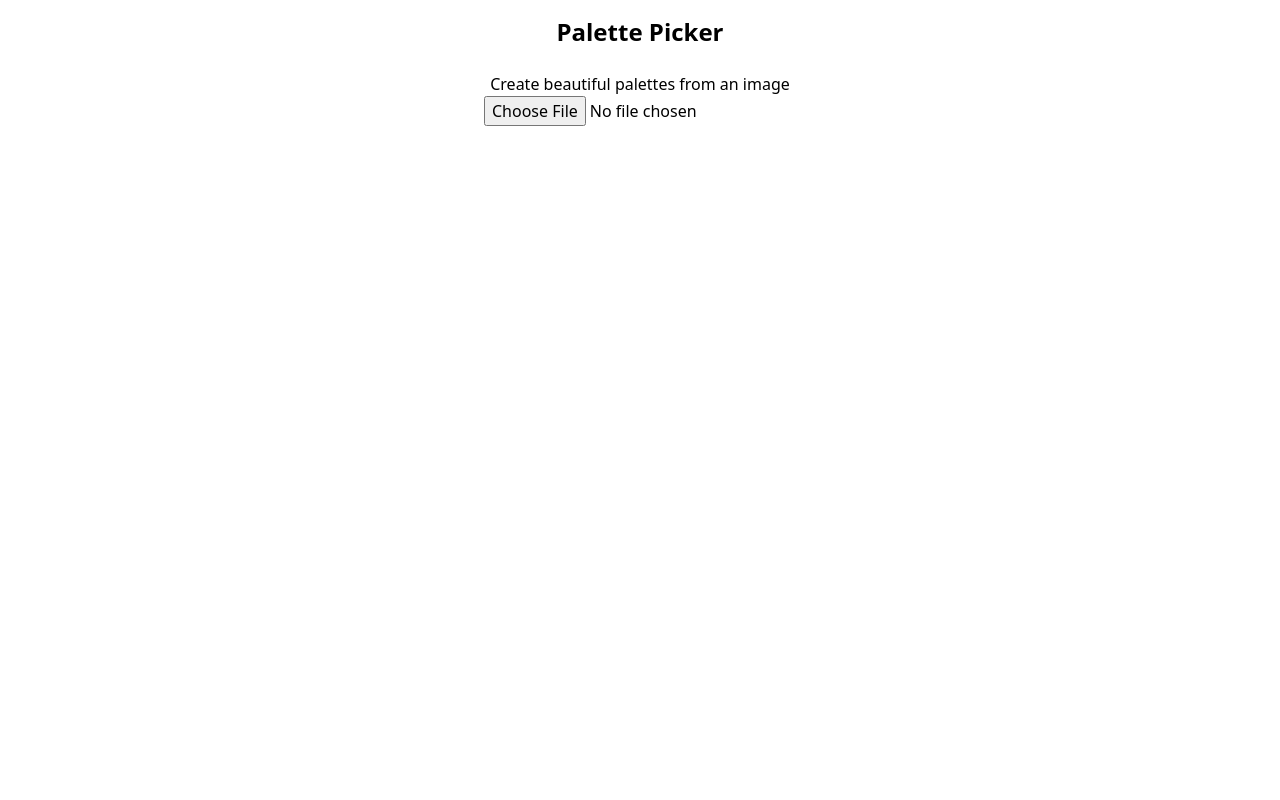
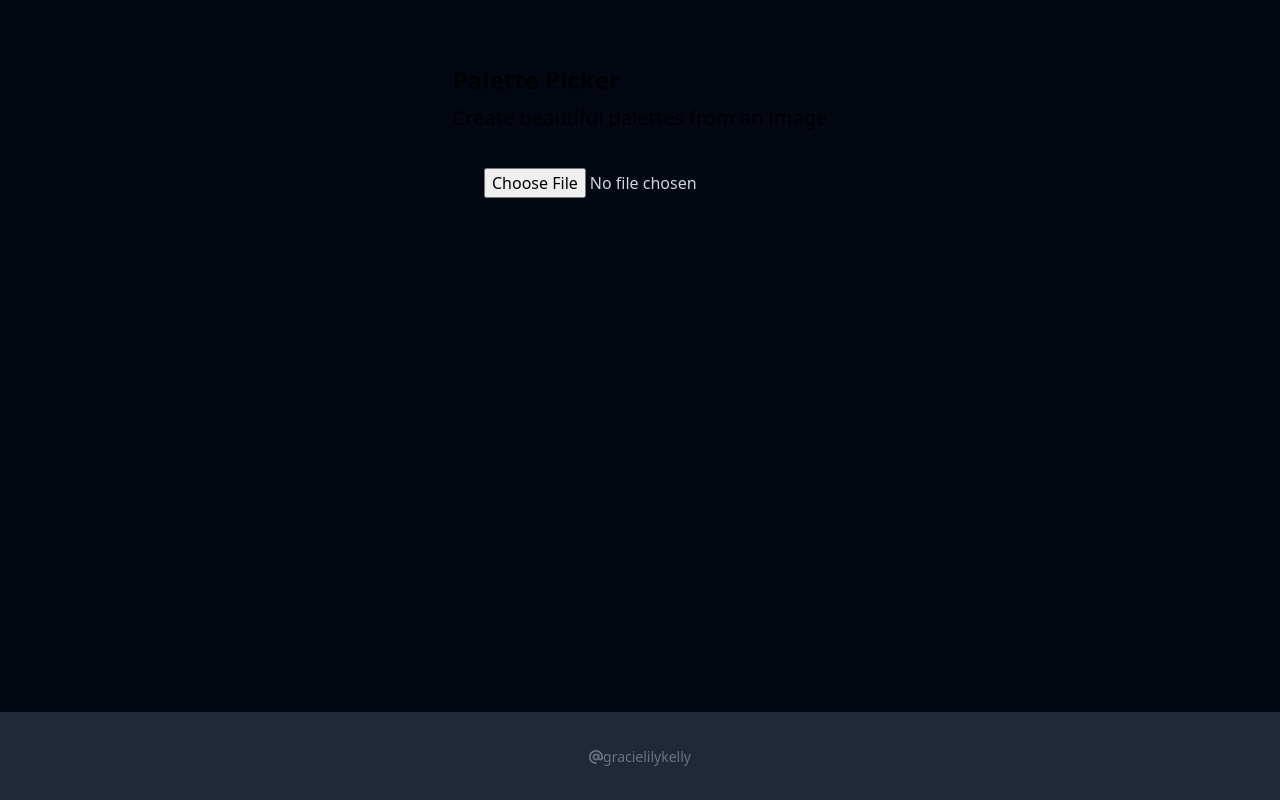
Before and after one commit to gracielilykelly/palette-picker, a React (Create React App) app in the folder palette-picker/: page / in a window 1280 px wide. Built offline with nearby package versions, Linux system fonts and the light colour scheme; the HTML template or start-up script is replaced by a standard one.

Commit message:
Add ColorBox and Spinner Components

```diff
--- a/palette-picker/package.json
+++ b/palette-picker/package.json
@@ -3,6 +3,11 @@
   "version": "0.1.0",
   "private": true,
   "dependencies": {
+    "@fortawesome/fontawesome-svg-core": "^6.6.0",
+    "@fortawesome/free-brands-svg-icons": "^6.6.0",
+    "@fortawesome/free-regular-svg-icons": "^6.6.0",
+    "@fortawesome/free-solid-svg-icons": "^6.6.0",
+    "@fortawesome/react-fontawesome": "^0.2.2",
     "@testing-library/jest-dom": "^5.17.0",
     "@testing-library/react": "^13.4.0",
     "@testing-library/user-event": "^13.5.0",
--- a/palette-picker/src/App.tsx
+++ b/palette-picker/src/App.tsx
@@ -2,14 +2,17 @@ import React, { useState } from 'react';
 import ImageUpload from './components/ImageUpload';
 import ColorPalette from './components/ColorPalette';
 import { buildPaletteFromImage, Color } from './services/palettes';
+import { FontAwesomeIcon } from '@fortawesome/react-fontawesome'
+import { faAt } from '@fortawesome/free-solid-svg-icons';
+import Spinner from './components/LoadingSpinner';
 
 const App: React.FC = () => {
   const [colors, setColors] = useState<Color[]>([]);
   const [loading, setLoading] = useState<boolean>(false)
-  const [imageSrc, setImageSrc] = useState<string | null>(null);
+  const [imageSrc, setImageSrc] = useState<string | undefined>(undefined);
 
   const handleImageUpload = async (file: File) => {
-    setImageSrc(null)
+    setImageSrc(undefined)
     setColors([])
     setLoading(true);
     const reader = new FileReader();
@@ -25,18 +28,30 @@ const App: React.FC = () => {
   };
 
   return (
-    <div className="flex flex-col items-center p-4">
-      <h1 className="text-2xl font-bold mb-6">Palette Picker</h1>
-      <h3>Create beautiful palettes from an image</h3>
-      <ImageUpload onImageUpload={handleImageUpload} />
-      {loading && (<p>Loading...</p>)}
-      {imageSrc && (
-        <div className="w-full max-w-sm mb-6">
-          <img src={imageSrc} alt="Uploaded" className="w-full rounded shadow-md" />
+    <section className='flex flex-col min-h-screen'>
+      <div className="flex flex-col items-center p-4 mt-12">
+        <header>
+          <h1 className="text-2xl font-bold mb-2 dark:text-blue-300">Palette Picker</h1>
+          <h3 className="text-xl mb-6 dark:text-gray-400">Create beautiful palettes from an image</h3>
+        </header>
+        <main className="flex-grow">
+          <ImageUpload onImageUpload={handleImageUpload} />
+          {loading && (<Spinner />)}
+          {colors.length > 0 && <ColorPalette colors={colors} imageSrc={imageSrc} />}
+        </main>
+
+      </div>
+
+
+      <footer className="bg-gray-800 text-white p-4 text-center mt-auto">
+        <div className="w-full mx-auto max-w-screen-xl p-4">
+          <span className="text-sm text-gray-500 sm:text-center dark:text-gray-400">
+            <a href="https://github.com/gracielilykelly" className="hover:text-blue-300" target="_blank"><FontAwesomeIcon icon={faAt}/>gracielilykelly</a>
+          </span>
         </div>
-      )}
-      {colors.length > 0 && <ColorPalette colors={colors} />}
-    </div>
+      </footer>
+
+    </section>
   );
 };
 
--- /dev/null
+++ b/palette-picker/src/components/ColorBox.tsx
@@ -0,0 +1,44 @@
+import { faCheck, faCheckCircle, faCopy } from '@fortawesome/free-solid-svg-icons';
+import { FontAwesomeIcon } from '@fortawesome/react-fontawesome';
+import React, { useState } from 'react';
+
+interface ColorPaletteProps {
+    hexValue: string;
+}
+
+const ColorBox: React.FC<ColorPaletteProps> = ({ hexValue }) => {
+    const [copiedColor, setCopiedColor] = useState<string | null>(null);
+
+    const handleColorClick = async () => {
+        console.log("HANDLING HERE")
+        await navigator.clipboard.writeText(hexValue);
+        setCopiedColor(hexValue);
+        setTimeout(() => setCopiedColor(null), 1000); // Clear after 1 seconds
+    };
+
+    return (
+        <div className="relative group cursor">
+            <div
+                className='bg-white shadow-md overflow-hidden cursor-pointer'
+                style={{
+                    backgroundColor: hexValue,
+                    width: '75px',
+                    height: '80px',
+                }}
+            >
+            </div>
+
+            {/* Copy Overlay */}
+            <div className="absolute inset-0 cursor-pointer flex items-center justify-center bg-black bg-opacity-0 group-hover:bg-opacity-50 transition-opacity duration-300"
+                onClick={() => handleColorClick()}>
+                <FontAwesomeIcon
+                    icon={copiedColor === hexValue ? faCheckCircle : faCopy}
+                    className="text-white opacity-0 group-hover:opacity-100 transition-opacity duration-300"
+
+                />
+            </div>
+        </div>
+    );
+};
+
+export default ColorBox;
--- a/palette-picker/src/components/ColorPalette.tsx
+++ b/palette-picker/src/components/ColorPalette.tsx
@@ -1,50 +1,29 @@
-import React, {useState} from 'react';
+import React from 'react';
 import { Color } from '../services/palettes';
+import ColorBox from './ColorBox';
 
 interface ColorPaletteProps {
   colors: Color[];
+  imageSrc: string | undefined;
 }
 
-const ColorPalette: React.FC<ColorPaletteProps> = ({ colors }) => {
-    console.log(colors);
-    const [copiedColor, setCopiedColor] = useState<string | null>(null);
-    const handleColorClick = async (hexValue: string) => {
-      await navigator.clipboard.writeText(hexValue);
-      setCopiedColor(hexValue);
-      setTimeout(() => setCopiedColor(null), 1000); // Clear after 1 seconds
-  };
+const ColorPalette: React.FC<ColorPaletteProps> = ({ colors, imageSrc }) => {
 
   return (
-    <div className='grid grid-cols-2 gap-4 md:grid-cols-3 lg:grid-cols-6'>
-      {colors.map((color, index) => (
-        <div
-          key={index}
-          className='flex flex-col items-center justify-center bg-white rounded-lg shadow-md overflow-hidden border border-gray-200 cursor-pointer'
-          style={{
-            backgroundColor: color.hexValue,
-            width: '50px',
-            height: '50px',
-            cursor: 'pointer',
-          }}
-          onClick={() => handleColorClick(color.hexValue)}
-        >
-          {copiedColor === color.hexValue && (
-            <span
-              style={{
-                position: 'absolute',
-                color: '#fff',
-                backgroundColor: 'rgba(0, 0, 0, 0.6)',
-                padding: '5px',
-                borderRadius: '3px',
-                fontSize: '12px',
-              }}
-            >
-              Copied!
-            </span>
-          )}
+    <section className="w-full max-w-sm mb-6 mt-12">
+      <div className="mb-6">
+        <img src={imageSrc} alt="Uploaded Image" className="w-full rounded shadow-md" />
+      </div>
+
+      <div className='flex justify-center gap-0'>
+        {colors.map((color, index) => (
+          <div key={index}>
+          <ColorBox hexValue={color.hexValue} />
+
           </div>
-      ))}
-    </div>
+        ))}
+      </div>
+    </section>
   );
 };
 
--- a/palette-picker/src/components/ImageUpload.tsx
+++ b/palette-picker/src/components/ImageUpload.tsx
@@ -12,8 +12,8 @@ const ImageUpload: React.FC<ImageUploadProps> = ({ onImageUpload }) => {
   };
 
   return (
-    <div>
-      <input type="file" accept="image/*" onChange={handleFileChange} />
+    <div className='flex items-center justify-center mt-3 text-gray-300'>
+      <input type="file" accept="image/*" onChange={handleFileChange} aria-label='hello' />
     </div>
   );
 };
--- /dev/null
+++ b/palette-picker/src/components/LoadingSpinner.tsx
@@ -0,0 +1,19 @@
+import React from 'react';
+import { FontAwesomeIcon } from '@fortawesome/react-fontawesome';
+import { faSpinner } from '@fortawesome/free-solid-svg-icons';
+
+
+const LoadingSpinner: React.FC = ({ }) => {
+
+    return (
+        <div className="flex items-center justify-center mt-3">
+            <FontAwesomeIcon
+                icon={faSpinner}
+                className="text-4xl text-blue-300"
+                spinPulse
+            />
+        </div>
+    );
+};
+
+export default LoadingSpinner;
--- a/palette-picker/src/index.css
+++ b/palette-picker/src/index.css
@@ -1,3 +1,7 @@
 @tailwind base;
 @tailwind components;
 @tailwind utilities;
+
+body {
+    background-color: #030712;
+}
--- a/palette-picker/src/services/palettes.ts
+++ b/palette-picker/src/services/palettes.ts
@@ -11,7 +11,8 @@ export const buildPaletteFromImage = async (imageSrc: string): Promise<Color[]>
 
   if (palette) {
     Object.entries(palette).forEach(([key, color]) => {
-      if (color) {
+      // get first five colors
+      if (color && colors.length < 5) {
         colors.push({
           colorName: key,
           hexValue: color.getHex(),
```
Also changed, not shown: 1 other file (tests, documents, lock files or other folders).
